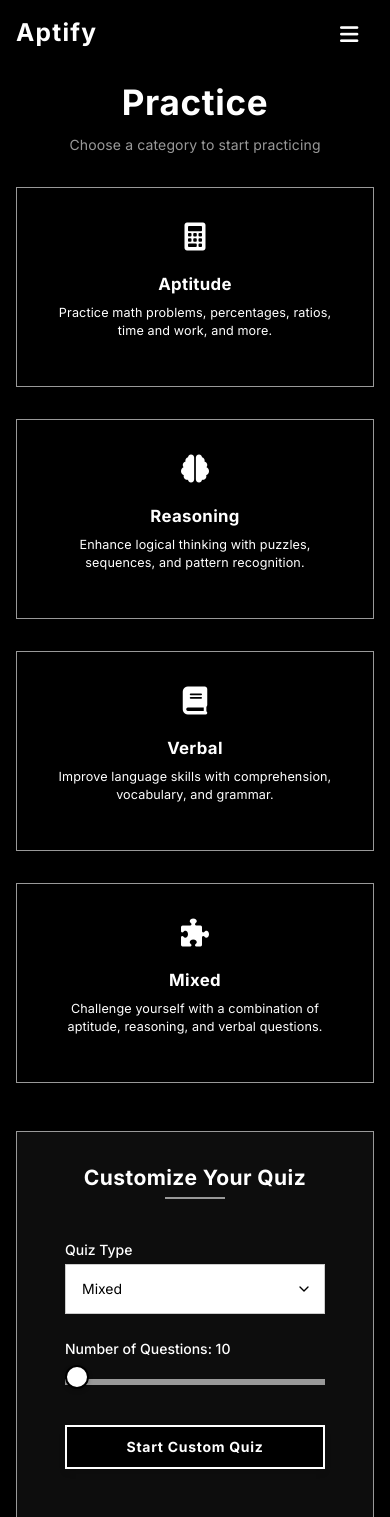
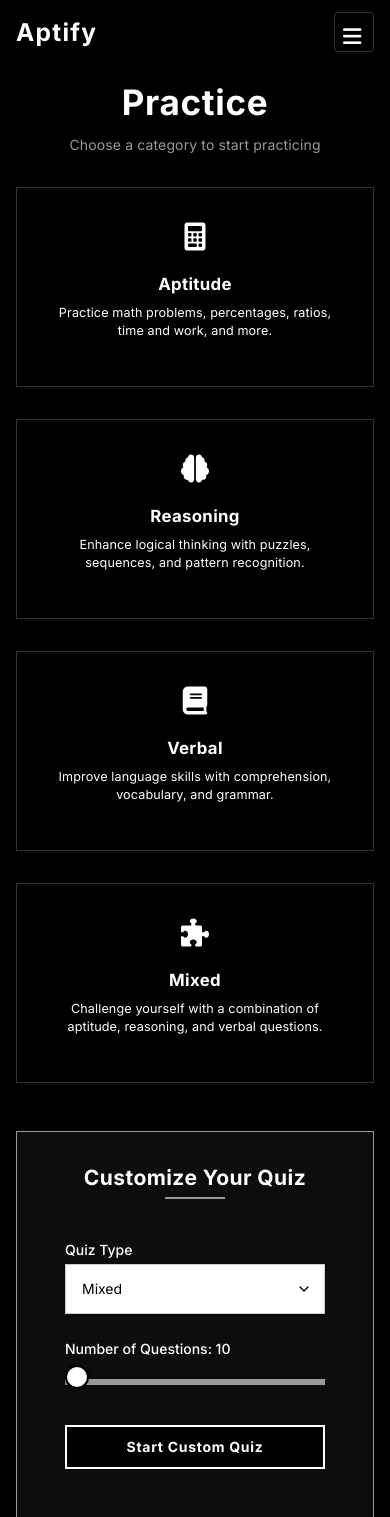
Before and after one commit to kamleshp214/aptify, a Flask app: page /practice in a window 390 px wide. Shown: the top 1517 px of the page. Run offline with Flask 3, Linux system fonts and the light colour scheme; some libraries are stand-ins or nearby versions.

Commit message:
Improve the look and functionality on phones and other small devices
Adds mobile-specific CSS and JS to fix navbar, card styles and top cut-off issues.

Replit-Commit-Author: Agent
Replit-Commit-Session-Id: 45b65b95-5b47-4d58-9452-7a98e75b79d7
Replit-Commit-Screenshot-Url: https://storage.googleapis.com/screenshot-production-us-central1/f7a0020b-6f54-404d-a5ba-f9add47a9a29/c1a0c773-5215-4ed9-b69f-8e7017035dd6.jpg

```diff
--- /dev/null
+++ b/static/css/mobile.css
@@ -0,0 +1,56 @@
+/* Mobile-specific styles for Aptify */
+
+@media (max-width: 768px) {
+    /* Fix navbar toggle visibility */
+    .navbar-menu-toggle {
+        display: block !important;
+        cursor: pointer;
+        color: white;
+        font-size: 1.5rem;
+        background: transparent;
+        border: 1px solid rgba(255, 255, 255, 0.2);
+        width: 40px;
+        height: 40px;
+        display: flex;
+        align-items: center;
+        justify-content: center;
+        border-radius: 4px;
+    }
+
+    /* Fix mobile navigation */
+    .navbar-menu {
+        position: fixed;
+        top: var(--mobile-nav-height);
+        left: 0;
+        width: 100%;
+        height: calc(100vh - var(--mobile-nav-height));
+        background-color: black;
+        display: flex;
+        flex-direction: column;
+        padding: 24px 16px;
+        transform: translateX(-100%);
+        transition: transform 0.3s ease;
+        z-index: 999;
+    }
+
+    .navbar-menu.open {
+        transform: translateX(0);
+    }
+
+    /* Fix category cards to be black with white text */
+    .category-card {
+        background-color: black !important;
+        color: white !important;
+        border: 1px solid #333;
+    }
+
+    /* Make sure the top portion isn't cut off */
+    .content {
+        padding-top: calc(var(--mobile-nav-height) + 16px);
+    }
+
+    /* Ensure navbar is always visible */
+    .navbar {
+        background-color: black;
+    }
+}
--- /dev/null
+++ b/static/js/mobileNav.js
@@ -0,0 +1,58 @@
+/**
+ * Specialized mobile navigation handler for Aptify
+ */
+document.addEventListener('DOMContentLoaded', function() {
+    // Get navigation elements
+    const navbarToggle = document.getElementById('navbarToggle');
+    const navbarMenu = document.getElementById('navbarMenu');
+
+    // Add click event listener to toggle button
+    if (navbarToggle && navbarMenu) {
+        navbarToggle.addEventListener('click', function() {
+            // Toggle the 'open' class on the menu
+            navbarMenu.classList.toggle('open');
+
+            // Change the icon when menu is opened/closed
+            const icon = navbarToggle.querySelector('i');
+            if (icon) {
+                if (navbarMenu.classList.contains('open')) {
+                    icon.classList.remove('fa-bars');
+                    icon.classList.add('fa-times');
+                } else {
+                    icon.classList.remove('fa-times');
+                    icon.classList.add('fa-bars');
+                }
+            }
+        });
+
+        // Close menu when clicking outside
+        document.addEventListener('click', function(event) {
+            if (navbarMenu.classList.contains('open') &&
+                !navbarMenu.contains(event.target) &&
+                !navbarToggle.contains(event.target)) {
+                navbarMenu.classList.remove('open');
+
+                // Reset icon
+                const icon = navbarToggle.querySelector('i');
+                if (icon) {
+                    icon.classList.remove('fa-times');
+                    icon.classList.add('fa-bars');
+                }
+            }
+        });
+
+        // Close menu when pressing escape key
+        document.addEventListener('keydown', function(event) {
+            if (event.key === 'Escape' && navbarMenu.classList.contains('open')) {
+                navbarMenu.classList.remove('open');
+
+                // Reset icon
+                const icon = navbarToggle.querySelector('i');
+                if (icon) {
+                    icon.classList.remove('fa-times');
+                    icon.classList.add('fa-bars');
+                }
+            }
+        });
+    }
+});
--- a/templates/layout.html
+++ b/templates/layout.html
@@ -22,6 +22,7 @@
 
     <!-- Custom CSS -->
     <link rel="stylesheet" href="{{ url_for('static', filename='css/style.css') }}">
+    <link rel="stylesheet" href="{{ url_for('static', filename='css/mobile.css') }}">
 </head>
 <body>
     <!-- Navigation Bar -->
@@ -74,6 +75,7 @@
     <!-- Main JavaScript -->
     <script src="{{ url_for('static', filename='js/main.js') }}"></script>
     <script src="{{ url_for('static', filename='js/animation.js') }}"></script>
+    <script src="{{ url_for('static', filename='js/mobileNav.js') }}"></script>
 
     <!-- Mobile Touch Optimization Script -->
     <script>
```
